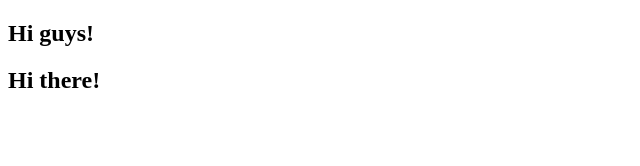
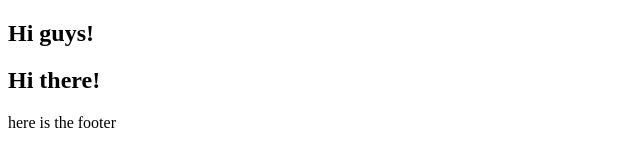
Before and after one commit to xhenigega/git-lecture, a plain HTML site: page index.html in a window 1280 px wide. Shown: the whole page, without its empty margins (0-640 px from the left). Drawn offline with Linux system fonts and the light colour scheme.

Commit message:
adding footer

```diff
--- a/index.html
+++ b/index.html
@@ -9,5 +9,7 @@
     <h2>Hi guys!</h2>
 
     <h2>Hi there!</h2>
+
+    <footer>here is the footer</footer>
   </body>
 </html>
```
